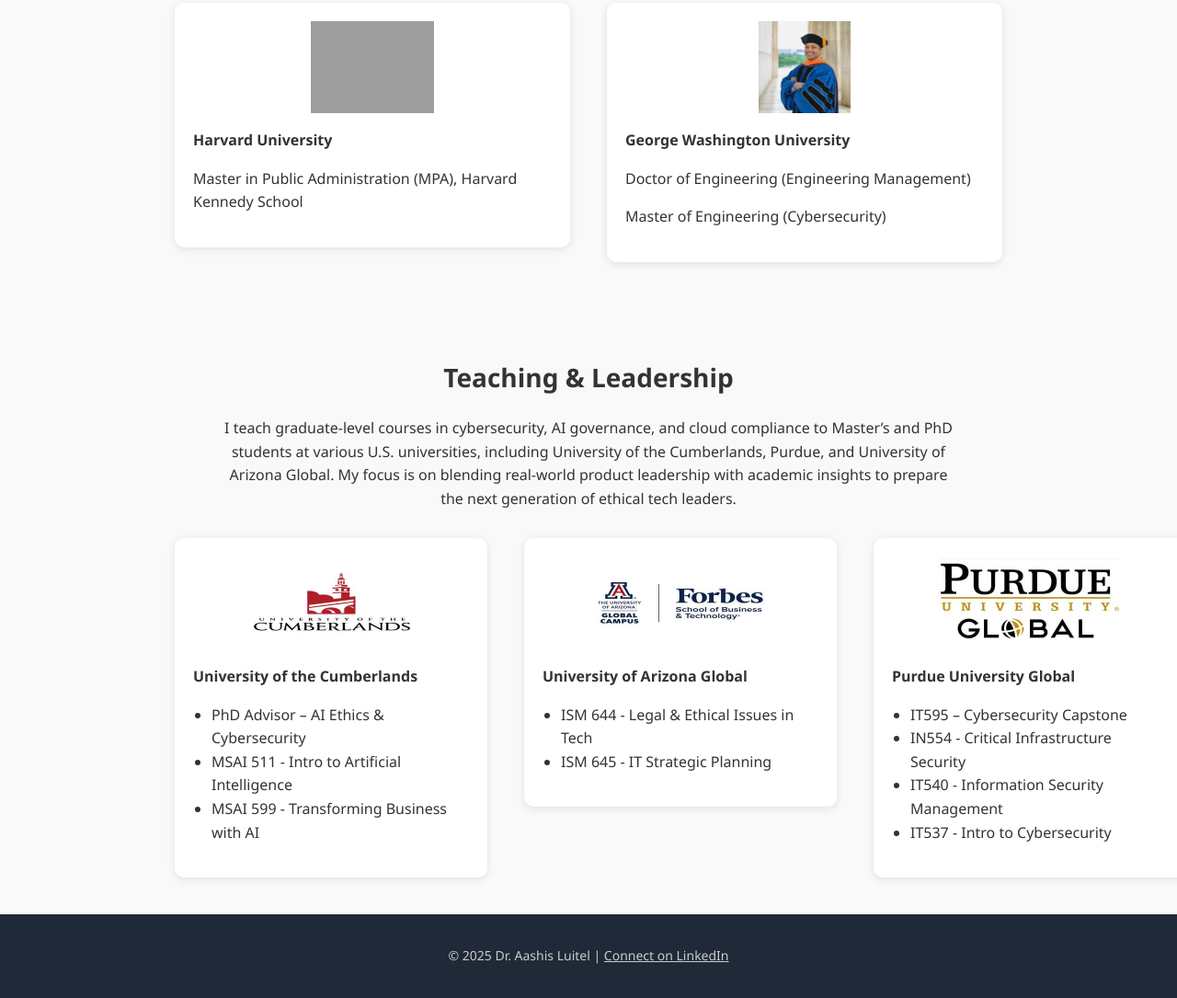
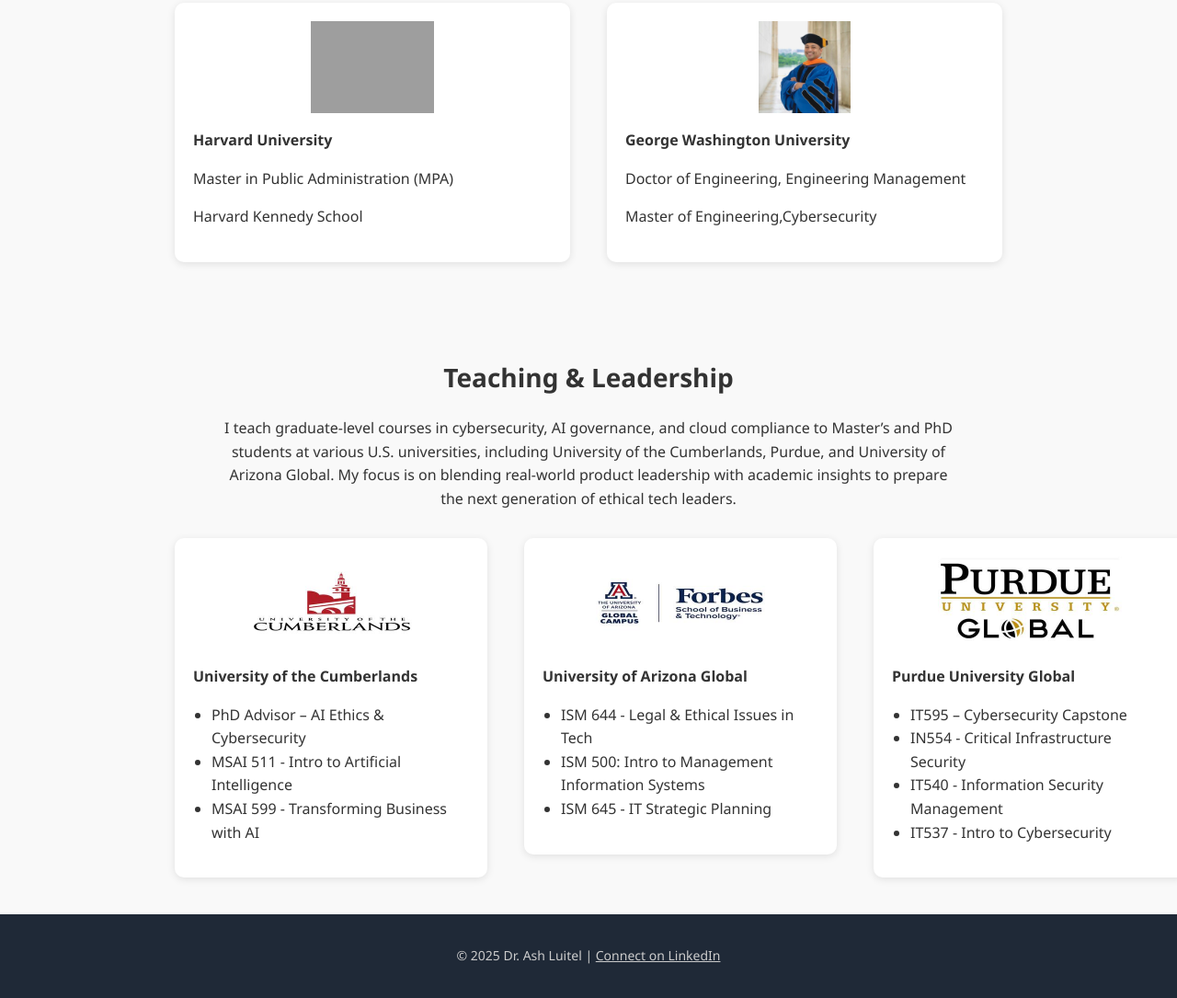
Before and after one commit to aluitel/aluitel.github.io, a plain HTML site: page index.html in a window 1280 px wide. Shown: the part 1297-2382 px from the top of the page at 92% size. Drawn offline with Linux system fonts and the light colour scheme; grey boxes are pictures that could not be loaded.

Commit message:
Update index.html

```diff
--- a/index.html
+++ b/index.html
@@ -149,13 +149,14 @@
       <div class="edu-card" style="flex: 1; min-width: 300px;">
         <img src="harvard.jpg" alt="Harvard" />
         <strong>Harvard University</strong>
-        <p>Master in Public Administration (MPA), Harvard Kennedy School</p>
+        <p>Master in Public Administration (MPA)</p>
+        <p>Harvard Kennedy School</p>
       </div>
       <div class="edu-card" style="flex: 1; min-width: 300px;">
         <img src="gwu.jpg" alt="GWU" />
         <strong>George Washington University</strong>
-        <p>Doctor of Engineering (Engineering Management)</p>
-        <p>Master of Engineering (Cybersecurity)</p>
+        <p>Doctor of Engineering, Engineering Management</p>
+        <p>Master of Engineering,Cybersecurity</p>
       </div>
     </div>
   </section>
@@ -180,6 +181,7 @@
         <strong>University of Arizona Global</strong>
         <ul>
           <li>ISM 644 - Legal & Ethical Issues in Tech</li>
+          <li>ISM 500: Intro to Management Information Systems </li>
           <li>ISM 645 - IT Strategic Planning</li>
         </ul>
       </div>
@@ -197,7 +199,7 @@
   </section>
 
   <footer>
-    <p>&copy; 2025 Dr. Aashis Luitel | <a href="https://linkedin.com/in/ashluitel">Connect on LinkedIn</a></p>
+    <p>&copy; 2025 Dr. Ash Luitel | <a href="https://linkedin.com/in/ashluitel">Connect on LinkedIn</a></p>
   </footer>
 </body>
 </html>
```
